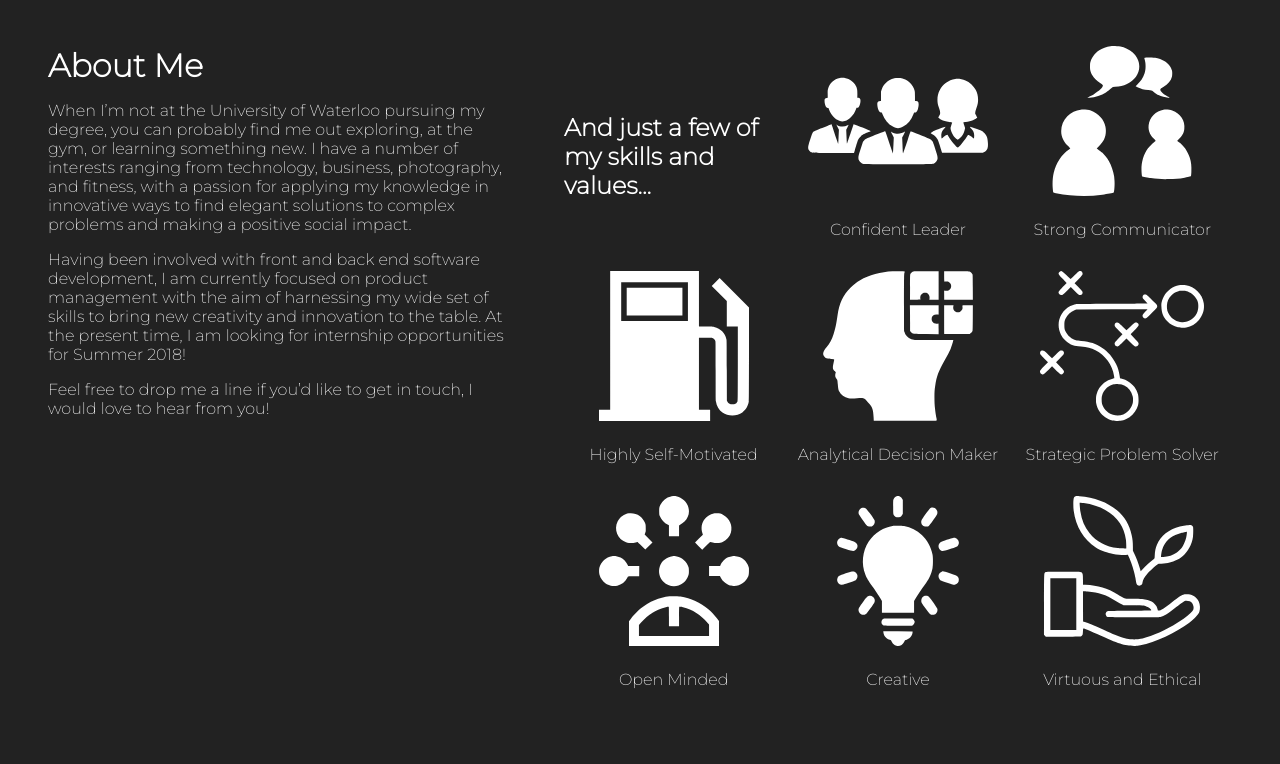
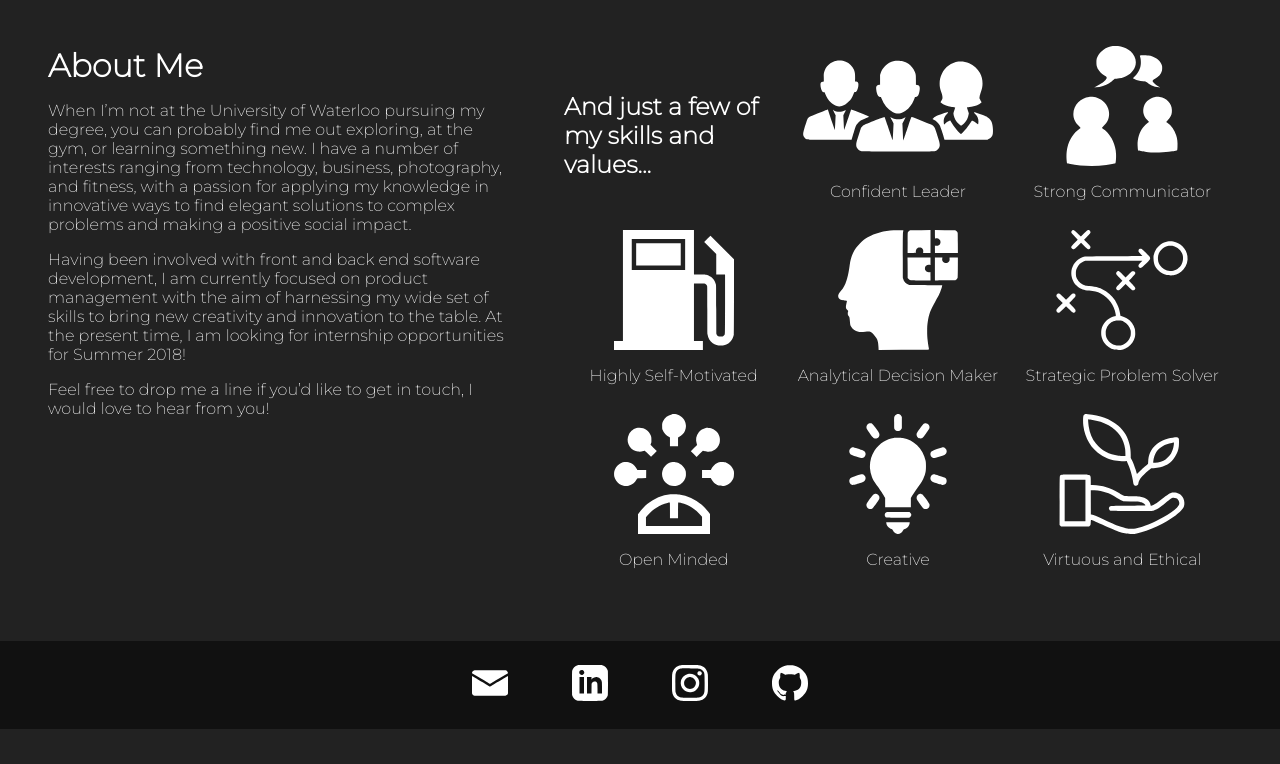
Before and after one commit to MeladKhajepour/website, a plain HTML site: page index.html in a window 1280 px wide. Shown: the part 802-1566 px from the top of the page. After the commit the page ends 1531 px from the top, so only its background shows below. Drawn offline with nearby package versions, Linux system fonts and the light colour scheme.

Commit message:
made footer

```diff
--- a/css/style.css
+++ b/css/style.css
@@ -212,14 +212,8 @@ h1 {
   padding-left: 48px;
 }
 
-#header-values {
-  grid-column: 1 / -1;
-  text-align: center;
-}
-
 .value {
-  position: relative;
-  height: 220px;
+  height: 100%;
 }
 
 .value:first-of-type {
@@ -233,9 +227,9 @@ h1 {
   padding-right: 16px;
 }
 .icon {
-  height: 150px;
-  width: 180px;
-  margin: 0 auto 24px;
+  height: 120px;
+  width: 190px;
+  margin: 0 auto;
 }
 
 .icon>img {
@@ -244,6 +238,28 @@ h1 {
 }
 
 .tag {
-  margin: 0;
+  margin: 16px 0 24px;
   text-align: center;
 }
+
+footer {
+  padding: 24px 48px;
+  background: #111;
+}
+
+#social-btns {
+  display: grid;
+  grid-template: 1fr / repeat(4,100px);
+  width: 400px;
+  margin: 0 auto;
+}
+
+.social-btn {
+  width: 100%;
+  text-align: center;
+}
+
+.social-btn img {
+  width: 36px;
+  height: 36px;
+}
--- a/index.html
+++ b/index.html
@@ -65,38 +65,54 @@
           <h1>And just a few of my skills and values...</h1>
         </div>
         <div class="value">
-          <div class="icon"><img src="img/leader.svg" alt="Leader Image"/></div>
+          <div class="icon"><img src="img/icons/leader.svg" alt="Leader Image"/></div>
           <p class="tag">Confident Leader</p>
         </div>
         <div class="value">
-          <div class="icon"><img src="img/communication.svg" alt="Communicator Image"/></div>
+          <div class="icon"><img src="img/icons/communication.svg" alt="Communicator Image"/></div>
           <p class="tag">Strong Communicator</p>
         </div>
         <div class="value">
-          <div class="icon"><img src="img/motivated.svg" alt="Motivated Image"/></div>
+          <div class="icon"><img src="img/icons/motivated.svg" alt="Motivated Image"/></div>
           <p class="tag">Highly Self-Motivated</p>
         </div>
         <div class="value">
-          <div class="icon"><img src="img/analytical.svg" alt="Decision-Making Image"/></div>
+          <div class="icon"><img src="img/icons/analytical.svg" alt="Decision-Making Image"/></div>
           <p class="tag">Analytical Decision Maker</p>
         </div>
         <div class="value">
-          <div class="icon"><img src="img/strategic.svg" alt="Problem Solver Image"/></div>
+          <div class="icon"><img src="img/icons/strategic.svg" alt="Problem Solver Image"/></div>
           <p class="tag">Strategic Problem Solver</p>
         </div>
         <div class="value">
-          <div class="icon"><img src="img/open.svg" alt="Open-minded Image"/></div>
+          <div class="icon"><img src="img/icons/open.svg" alt="Open-minded Image"/></div>
           <p class="tag">Open Minded</p>
         </div>
         <div class="value">
-          <div class="icon"><img src="img/creative.svg" alt="Creativity Image"/></div>
+          <div class="icon"><img src="img/icons/creative.svg" alt="Creativity Image"/></div>
           <p class="tag">Creative</p>
         </div>
         <div class="value">
-          <div class="icon"><img src="img/ethical.svg" alt="Ethical Image"/></div>
+          <div class="icon"><img src="img/icons/ethical.svg" alt="Ethical Image"/></div>
           <p class="tag">Virtuous and Ethical</p>
         </div>
       </div>
     </div>
+    <footer>
+      <div id="social-btns">
+        <div class="social-btn">
+          <a href="mailto:mkhajepo@edu.uwaterloo.ca"><img src="img/icons/mail.svg" alt="Mail"/></a>
+        </div>
+        <div class="social-btn">
+          <a href="https://www.linkedin.com/in/meladkhajepour/" target="_blank"><img src="img/icons/in.svg" alt="LinkedIn"/></a>
+        </div>
+        <div class="social-btn">
+          <a href="https://www.instagram.com/meladkhajepour/" target="_blank"><img src="img/icons/ig.svg" alt="Instagram"/></a>
+        </div>
+        <div class="social-btn">
+          <a href="https://github.com/MeladKhajepour" target="_blank"><img src="img/icons/github.svg" alt="Github"/></a>
+        </div>
+      </div>
+    </footer>
   </body>
 </html>
```
Also changed, not shown: img/icons/analytical.svg (renamed from img/analytical.svg), img/icons/communication.svg (renamed from img/communication.svg), img/icons/creative.svg (renamed from img/creative.svg), img/icons/ethical.svg (renamed from img/ethical.svg), img/icons/github.svg (added), img/icons/ig.svg (added), img/icons/in.svg (added), img/icons/leader.svg (renamed from img/leader.svg), img/icons/mail.svg (added), img/icons/motivated.svg (renamed from img/motivated.svg), img/icons/open.svg (renamed from img/open.svg), img/icons/strategic.svg (renamed from img/strategic.svg).
